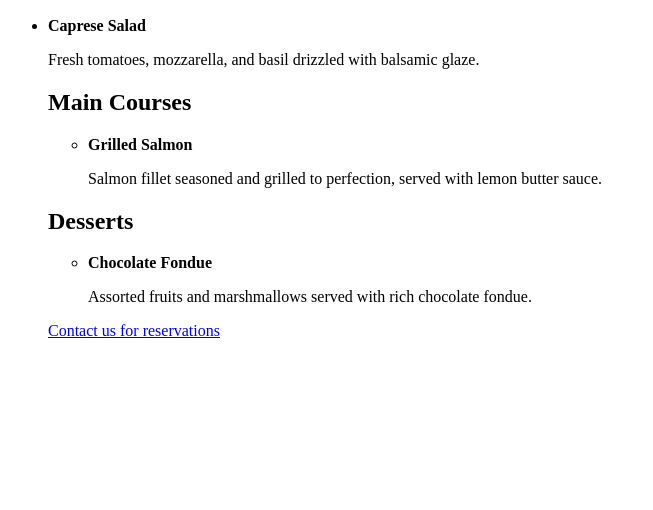
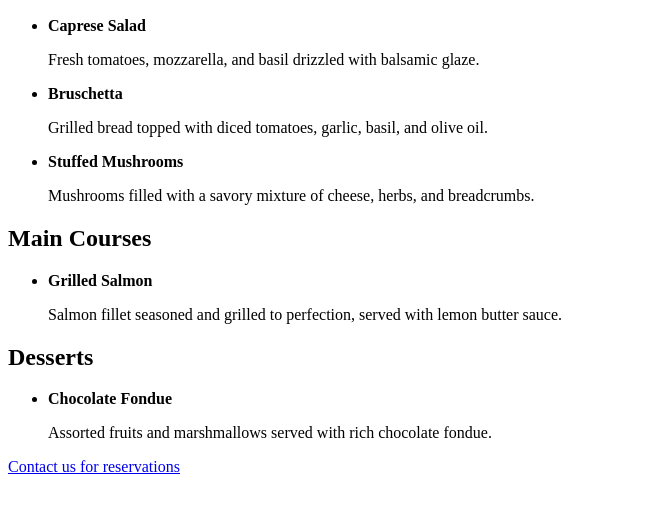
Before and after one commit to NadyKoskei/html_project2, a plain HTML site: page index.html in a window 1280 px wide. Shown: the part 110-620 px from the top of the page, without its empty margins (0-653 px from the left). Drawn offline with Linux system fonts and the light colour scheme.

Commit message:
adding 2 appetizers

```diff
--- a/index.html
+++ b/index.html
@@ -25,7 +25,24 @@
 
       <!-- Add two more appetizer items with descriptions -->
 
+      <li>
+        <strong>Bruschetta</strong>
 
+        <p>
+          Grilled bread topped with diced tomatoes, garlic, basil, and olive
+          oil.
+        </p>
+      </li>
+
+      <li>
+        <strong>Stuffed Mushrooms</strong>
+
+        <p>
+          Mushrooms filled with a savory mixture of cheese, herbs, and breadcrumbs.
+        </p>
+      </li>
+
+    </ul>
 
     <h2>Main Courses</h2>
 
```
